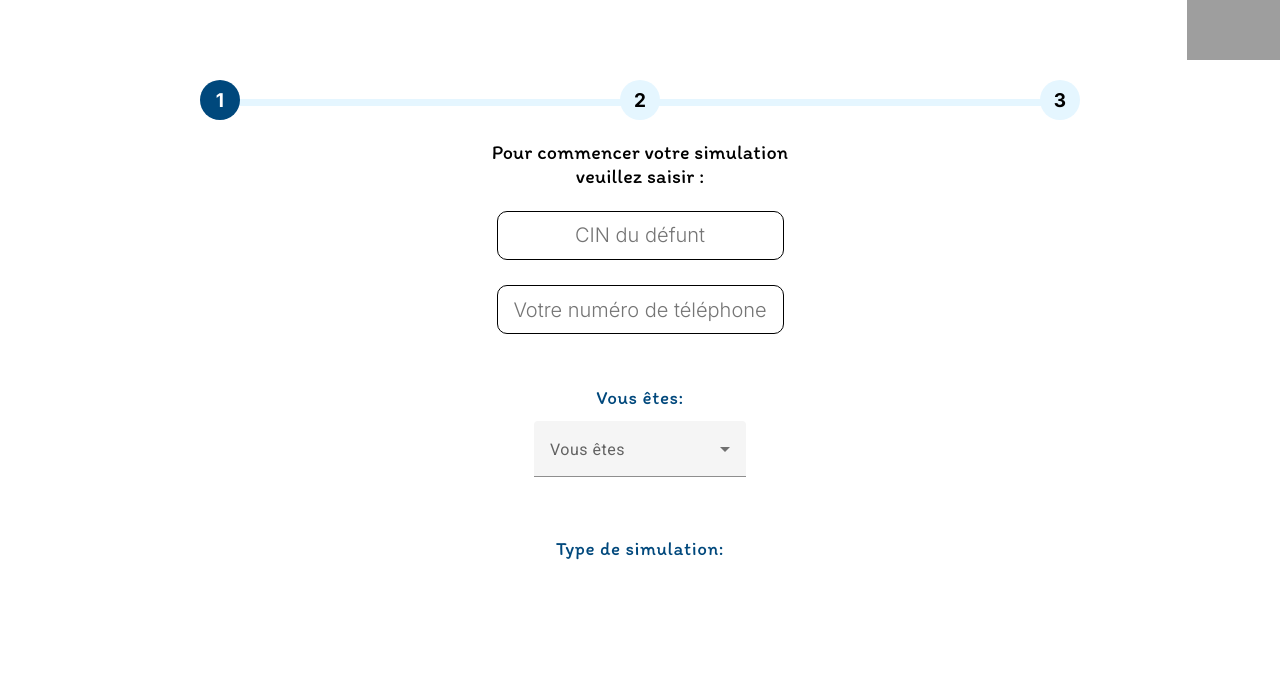
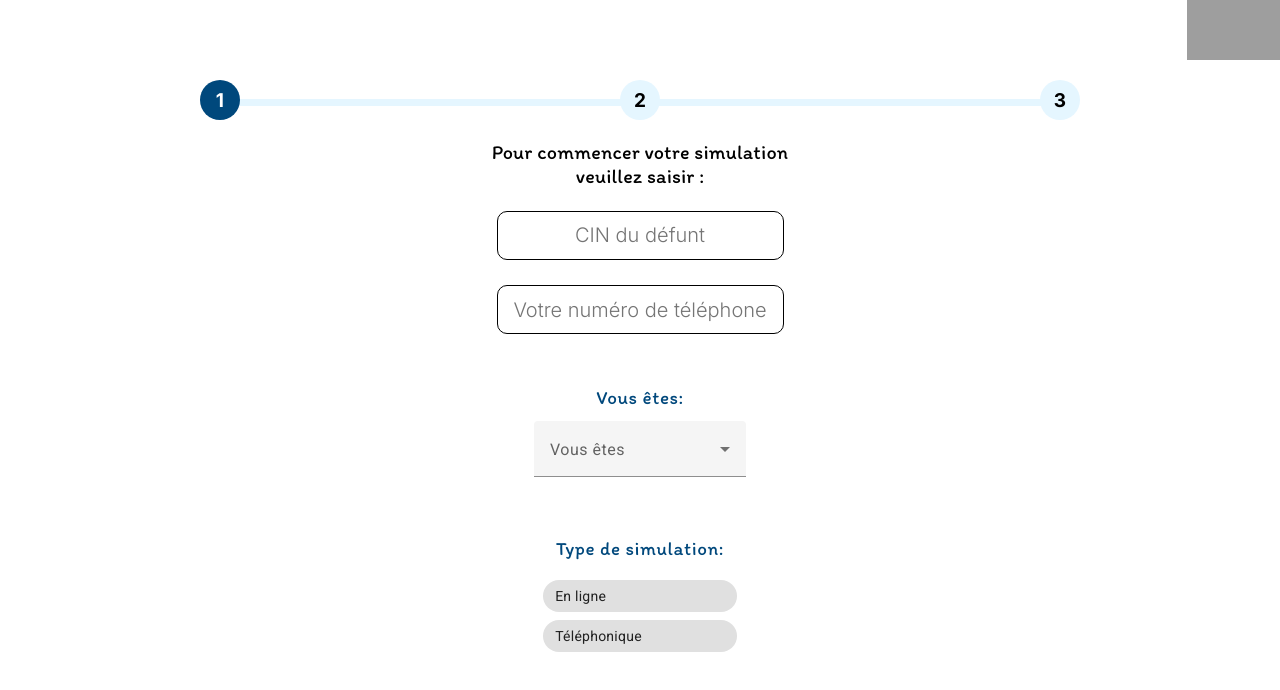
Before and after one commit to ouahlineomaima/cmr-frontend, an Angular app: page /choixLangue in a window 1280 px wide. Shown: the top 690 px of the page. Built offline with nearby package versions, Linux system fonts and the light colour scheme; grey boxes are pictures that could not be loaded.

Commit message:
Adding simulation type hips and enum

```diff
--- a/src/app/app.module.ts
+++ b/src/app/app.module.ts
@@ -4,6 +4,7 @@ import { FormsModule } from '@angular/forms';
 import {MatFormFieldModule} from '@angular/material/form-field';
 import {MatSelectModule} from '@angular/material/select';
 import {MatInputModule} from '@angular/material/input';
+import {MatChipsModule} from '@angular/material/chips';
 
 import { AppRoutingModule } from './app-routing.module';
 import { AppComponent } from './app.component';
@@ -50,9 +51,8 @@ const appRoutes : Routes = [
     MatFormFieldModule,
     MatSelectModule,
     MatInputModule,
-    BrowserAnimationsModule
-
-
+    BrowserAnimationsModule,
+    MatChipsModule,
   ],
   providers: [],
   bootstrap: [AppComponent]
--- /dev/null
+++ b/src/app/enums/SimulationType.ts
@@ -0,0 +1,4 @@
+export enum SimulationType {
+    enLigne,
+    telephonique
+  }
--- a/src/app/pages/choix-simulation/choix-simulation.component.html
+++ b/src/app/pages/choix-simulation/choix-simulation.component.html
@@ -12,7 +12,7 @@
         <form>
             <mat-form-field class="select">
                 <mat-label>Vous êtes</mat-label>
-                <mat-select [(ngModel)]="selectedValue" name="humans">
+                <mat-select [(ngModel)]="userRelationship" name="humans">
                     <mat-option *ngFor="let human of humans" [value]="human.value">
                         {{human.viewValue}}
                     </mat-option>
@@ -20,6 +20,12 @@
             </mat-form-field>
         </form>
         <h4 class="qst">Type de simulation:</h4>
+        <mat-chip-listbox class="mat-mdc-chip-set-stacked" aria-label="Color selection">
+            <mat-chip-option *ngFor="let chip of availableColors" [color]="selectedColor === chip.name ? chip.color : null"
+            (click)="onChipClick(chip.name)">
+              {{chip.name}}
+            </mat-chip-option>
+          </mat-chip-listbox>
     </div>
 
 </div>
--- a/src/app/pages/choix-simulation/choix-simulation.component.ts
+++ b/src/app/pages/choix-simulation/choix-simulation.component.ts
@@ -1,10 +1,16 @@
 import { Component } from '@angular/core';
 import { Router } from '@angular/router';
+import {ThemePalette} from '@angular/material/core';
+import { SimulationType } from 'src/app/enums/SimulationType';
 
 interface Human {
   value: string;
   viewValue: string;
 
+}
+interface ChipColor {
+  name: string;
+  color: ThemePalette;
 }
 
 @Component({
@@ -18,15 +24,25 @@ export class ChoixSimulationComponent {
   classNamesForTimeline: Array<string> = ['current-item', 'comming', 'comming'];
   cin: string = '';
   tel: string = '';
-  selectedValue: string = '';
+  userRelationship: string = '';
+  simulationType!: SimulationType;
   humans: Human[] = [
     {value: 'veuf', viewValue: 'Le veuf'},
     {value: 'veuve', viewValue: 'La veuve'},
     {value: 'enfant', viewValue: 'Le fils / la fille'},
   ];
+  availableColors: ChipColor[] = [
+    {name: 'En ligne', color: 'primary'},
+    {name: 'Téléphonique', color: 'primary'}
+  ];
+  selectedColor: string | null = null;
   constructor(private router: Router) {}
   goToAccueilPage() {
     this.router.navigate(['/accueil']);
   }
+  onChipClick(chipName: string) {
+    this.selectedColor = this.selectedColor === chipName ? null : chipName;
+    this.simulationType = this.selectedColor === 'En ligne' ? SimulationType.enLigne : SimulationType.telephonique;
+  }
 
 }
```
